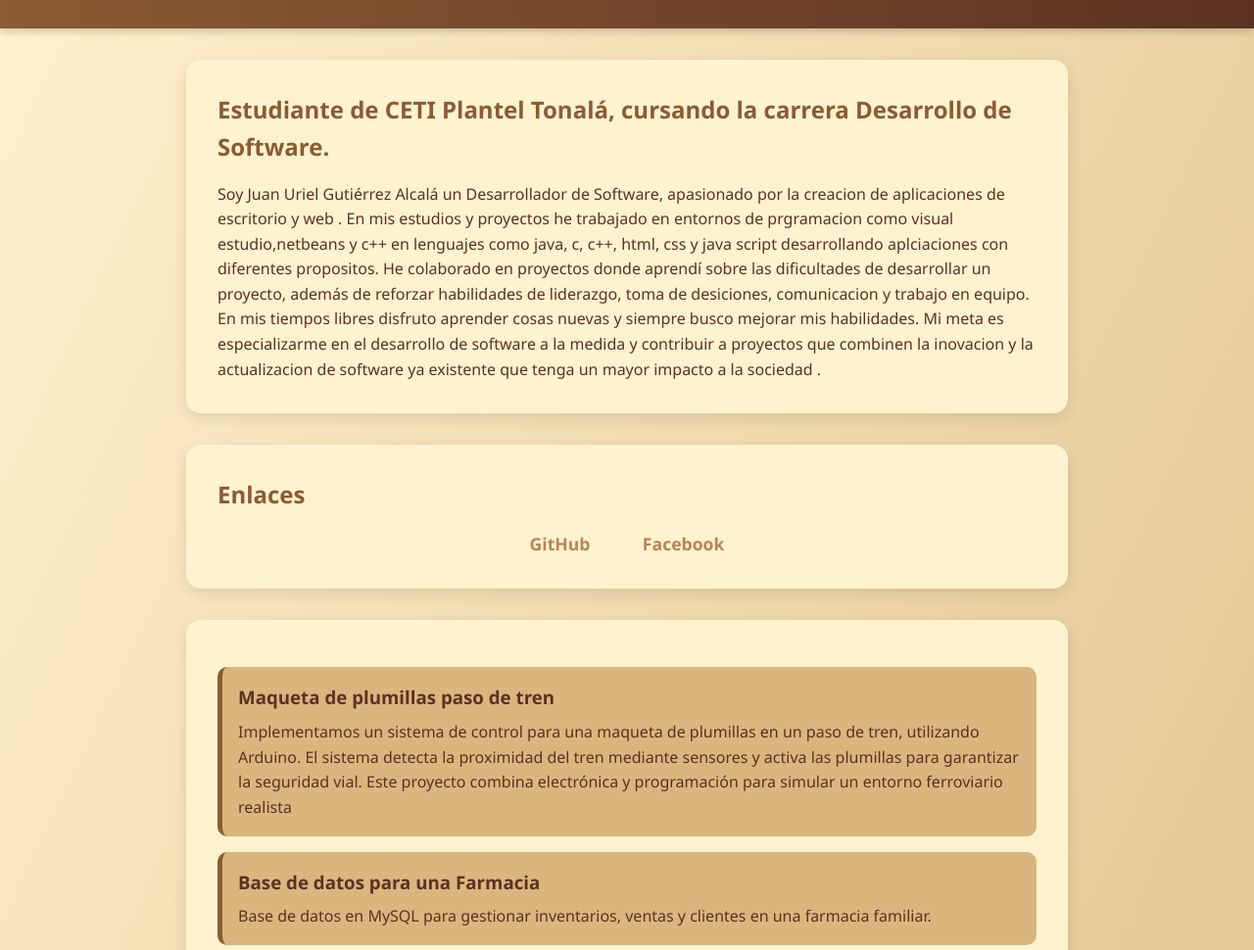
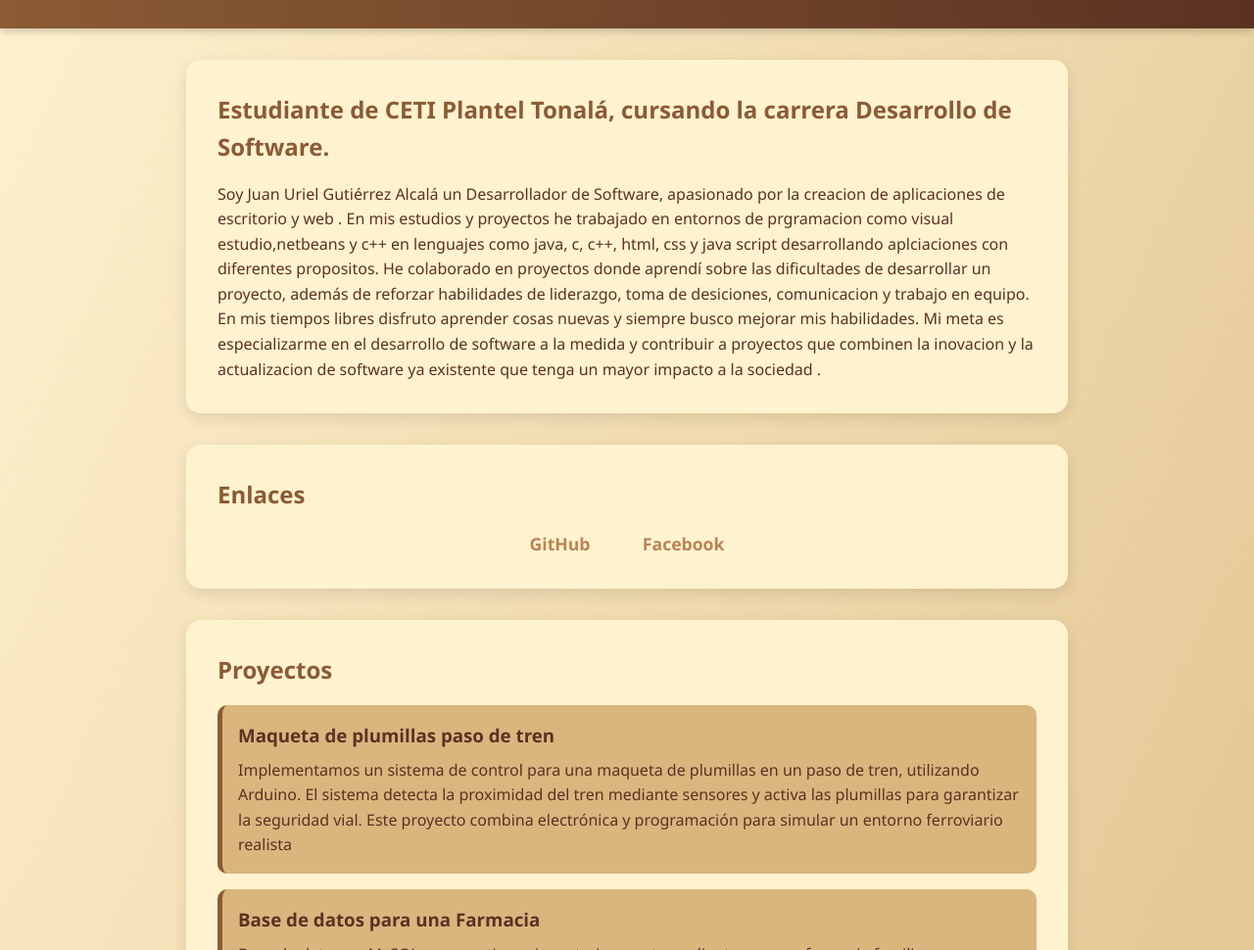
Before and after one commit to a22300241/cursoCETI-Portafolio, a plain HTML site: page index.html in a window 1280 px wide. Shown: the part 130-1100 px from the top of the page at 98% size. Drawn offline with Linux system fonts and the light colour scheme.

Commit message:
prueba 3 quitar proyectos

```diff
--- a/index.html
+++ b/index.html
@@ -38,8 +38,8 @@
     </section>
 
      <section id="projects" class="card">
-      <!--  <h2>Proyectos</h2>
-        <div id="projects-container">
+        <h2>Proyectos</h2>
+       <!-- <div id="projects-container">
             <div class="project-card">
                 <h3>Proyectos realizados durante mi carrera</h3>
                 <p>A continuación se mostrarán algunos de los proyectos más significativos</p>
```
